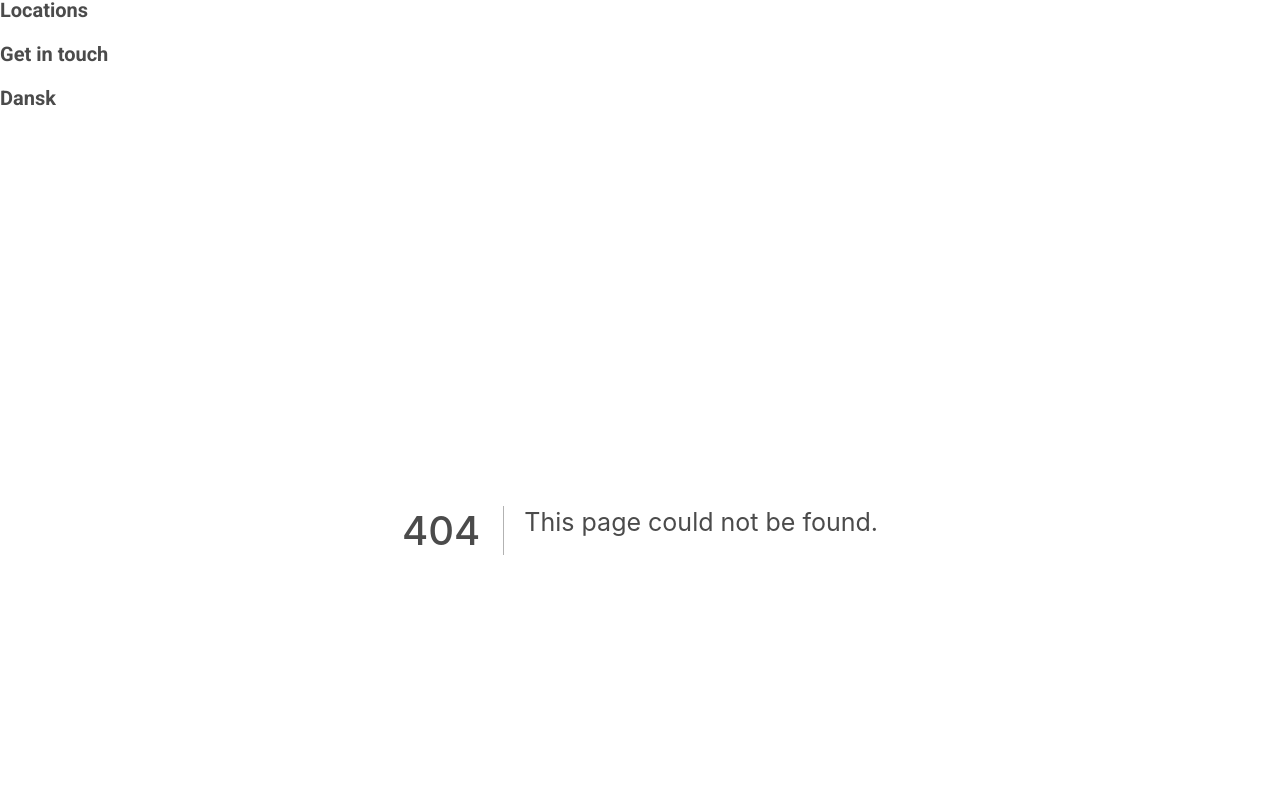
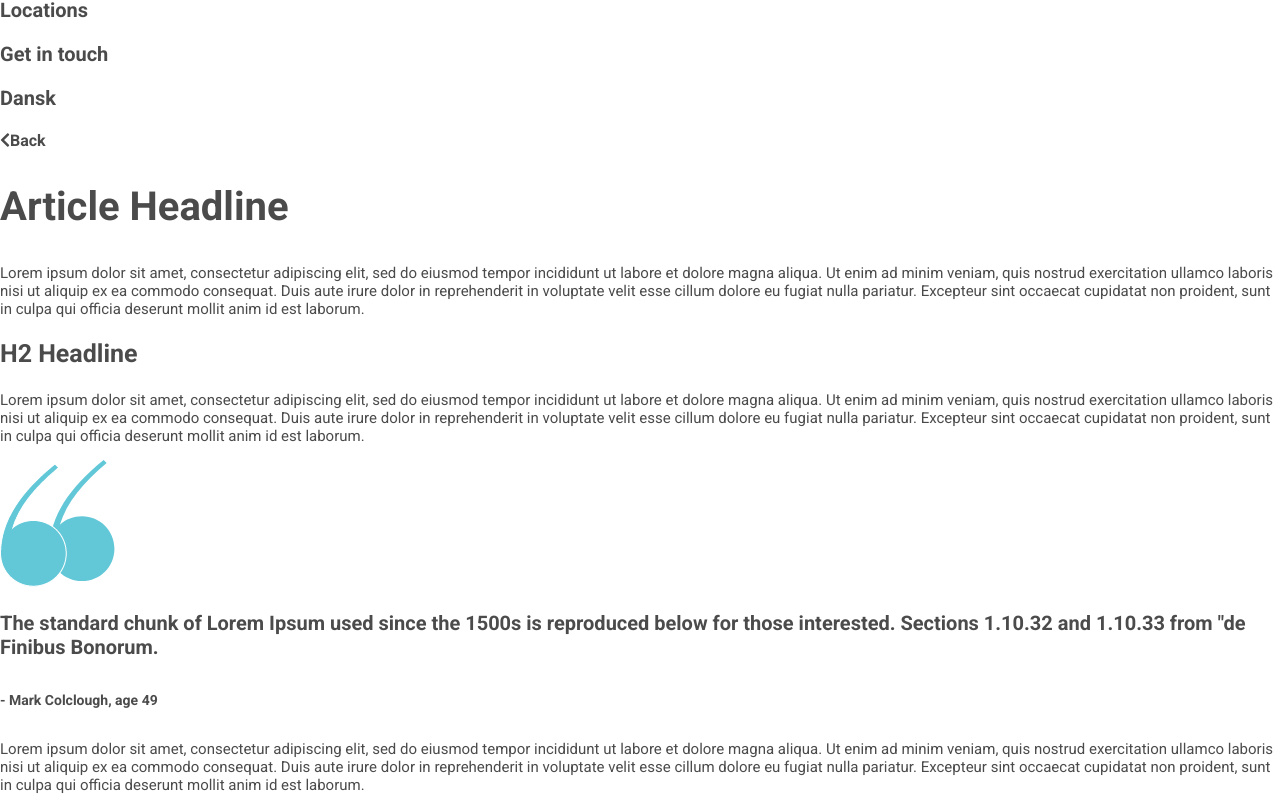
Before and after one commit to talhajubaer018/mark-colcolough, a Next.js app: page /howicanhelp/article/1 in a window 1280 px wide. Before the commit this address had no page. Shown: the part 371-1178 px from the top of the page. Built offline with nearby package versions, Linux system fonts and the light colour scheme.

Commit message:
article page initial stage

```diff
--- /dev/null
+++ b/pages/howicanhelp/article/[id]/index.js
@@ -0,0 +1,50 @@
+import React from 'react'
+
+import Link from 'next/link'
+import { FontAwesomeIcon } from '@fortawesome/react-fontawesome'
+
+const article = () => {
+  return (
+    <section className='py-12 bg-white'>
+      <div className='container mx-auto'>
+        <div className='relative mb-8'>
+          <div className='absolute left-0 top-1/2 transform -translate-y-1/2'>
+            <Link href='/howicanhelp'>
+              <a>
+                <h4 className='text-18 text-customTeal-500 hover:text-customYellow-500'>
+                  <FontAwesomeIcon className='mr-2' icon={['fas', 'chevron-left']} />
+                  Back
+                </h4>
+              </a>
+            </Link>
+          </div>
+          <h1 className='text-customYellow-500 text-center'>Article Headline</h1>
+        </div>
+        <div className='mb-8'>
+          <p>Lorem ipsum dolor sit amet, consectetur adipiscing elit, sed do eiusmod tempor incididunt ut labore et dolore magna aliqua. Ut enim ad minim veniam, quis nostrud exercitation ullamco laboris nisi ut aliquip ex ea commodo consequat. Duis aute irure dolor in reprehenderit in voluptate velit esse cillum dolore eu fugiat nulla pariatur. Excepteur sint occaecat cupidatat non proident, sunt in culpa qui officia deserunt mollit anim id est laborum.</p>
+        </div>
+        <div>
+          <h2 className='mb-4'>H2 Headline</h2>
+          <p>Lorem ipsum dolor sit amet, consectetur adipiscing elit, sed do eiusmod tempor incididunt ut labore et dolore magna aliqua. Ut enim ad minim veniam, quis nostrud exercitation ullamco laboris nisi ut aliquip ex ea commodo consequat. Duis aute irure dolor in reprehenderit in voluptate velit esse cillum dolore eu fugiat nulla pariatur. Excepteur sint occaecat cupidatat non proident, sunt in culpa qui officia deserunt mollit anim id est laborum.</p>
+          <div className='w-1/2 mx-auto px-8 py-2 my-12 border-l-4 border-customTeal-500'>
+            <div className='w-10p opacity-50 mb-4'>
+              <img src='/icons/icon-quote.png' />
+            </div>
+            <h3 className='text-18 mb-4'>The standard chunk of Lorem Ipsum used since the 1500s is reproduced below for those interested. Sections 1.10.32 and 1.10.33 from "de Finibus Bonorum.</h3>
+            <h6 className='text-12'>- Mark Colclough, age 49</h6>
+          </div>
+          <p>Lorem ipsum dolor sit amet, consectetur adipiscing elit, sed do eiusmod tempor incididunt ut labore et dolore magna aliqua. Ut enim ad minim veniam, quis nostrud exercitation ullamco laboris nisi ut aliquip ex ea commodo consequat. Duis aute irure dolor in reprehenderit in voluptate velit esse cillum dolore eu fugiat nulla pariatur. Excepteur sint occaecat cupidatat non proident, sunt in culpa qui officia deserunt mollit anim id est laborum.</p>
+          <div className='w-3/4 mx-auto my-12'>
+            <img src='/images/mark-article.png' />
+          </div>
+        </div>
+        <div>
+          <h3 className='text-18 mb-2'>H3 Headline</h3>
+          <p>Lorem ipsum dolor sit amet, consectetur adipiscing elit, sed do eiusmod tempor incididunt ut labore et dolore magna aliqua. Ut enim ad minim veniam, quis nostrud exercitation ullamco laboris nisi ut aliquip ex ea commodo consequat.</p>
+        </div>
+      </div>
+    </section>
+  )
+}
+
+export default article
```
